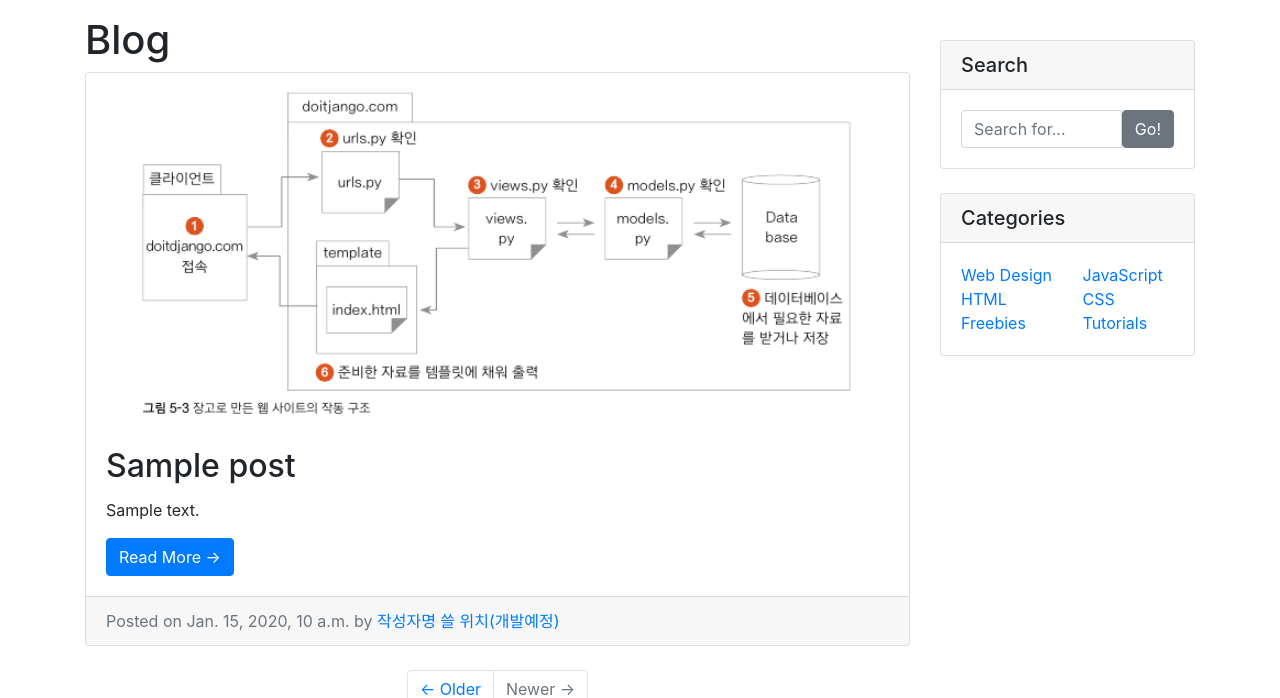
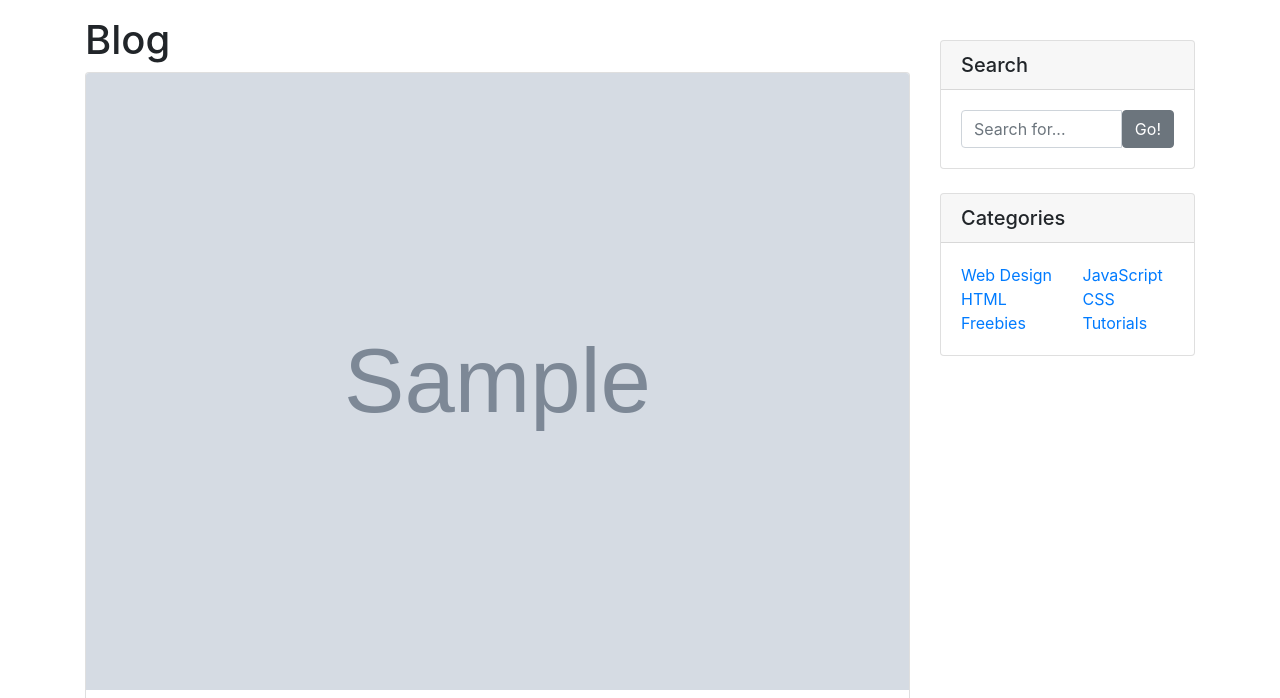
Before and after one commit to leadawon/do_it_django_atoz, a Django app: template blog/templates/blog/post_list.html in a window 1280 px wide. Shown: the part 56-754 px from the top of the page. Run offline with Django 3.2, Linux system fonts and the light colour scheme; the template is opened without the code that fills it: most values are stand-ins (such as "Sample title", 1, 10 or a date in 2020); grey boxes marked "Sample" are stand-in pictures; some libraries are stand-ins or nearby versions.

Commit message:
UPDATE post_detail.html,models.py img printing(failed)
can't fix bug...

```diff
--- a/blog/models.py
+++ b/blog/models.py
@@ -6,6 +6,7 @@ class Post(models.Model):
     title = models.CharField(max_length = 30)
     content = models.TextField()
 
+    head_image = models.ImageField(upload_to = 'blog/images/%Y/%m/%d/',blank = True)
     created_at = models.DateTimeField(auto_now_add = True)
     updated_at = models.DateTimeField(auto_now=True)
     #author : 추후 작성 예정
--- a/blog/templates/blog/post_list.html
+++ b/blog/templates/blog/post_list.html
@@ -88,7 +88,7 @@
                 {% for p in post_list %}
                 <!-- Blog Post -->
                 <div class="card mb-4">
-                    <img class="card-img-top" src="images/django_structure.png" alt="Card image cap">
+                    <img class="card-img-top" src="{{ p.head_image }}" alt="Card image cap">
                     <div class="card-body">
                         <h2 class="card-title">{{ p.title}}</h2>
                         <p class="card-text">{{ p.content }}</p>
--- a/do_it_django_prj/urls.py
+++ b/do_it_django_prj/urls.py
@@ -16,8 +16,13 @@ Including another URLconf
 from django.contrib import admin
 from django.urls import include,path
 
+from django.conf import settings
+from django.conf.urls.static import static
+
 urlpatterns = [
     path('blog/', include('blog.urls')),
     path('admin/', admin.site.urls),
     path('',include('single_pages.urls')),
 ]
+
+urlpatterns += static(settings.MEDIA_URL,document_root = settings.MEDIA_ROOT)
```
Also changed, not shown: 1 other file.
